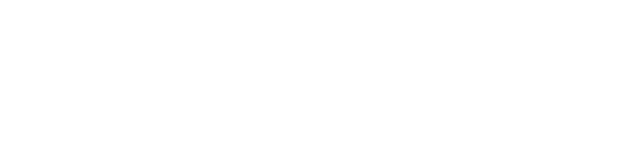
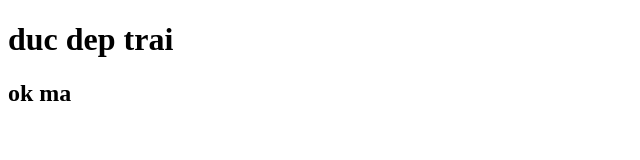
Before and after one commit to hocnuahocma/tran-minh-duc, a plain HTML site: page index.html in a window 1280 px wide. Shown: the whole page, without its empty margins (0-640 px from the left). Drawn offline with Linux system fonts and the light colour scheme.

Commit message:
sua lan 2

```diff
--- a/index.html
+++ b/index.html
@@ -5,5 +5,8 @@
     <meta name="viewport" content="width=device-width, initial-scale=1.0" />
     <title>Document</title>
   </head>
-  <body></body>
+  <h1>duc dep trai</h1>
+  <body>
+    <h2>ok ma</h2>
+  </body>
 </html>
```
